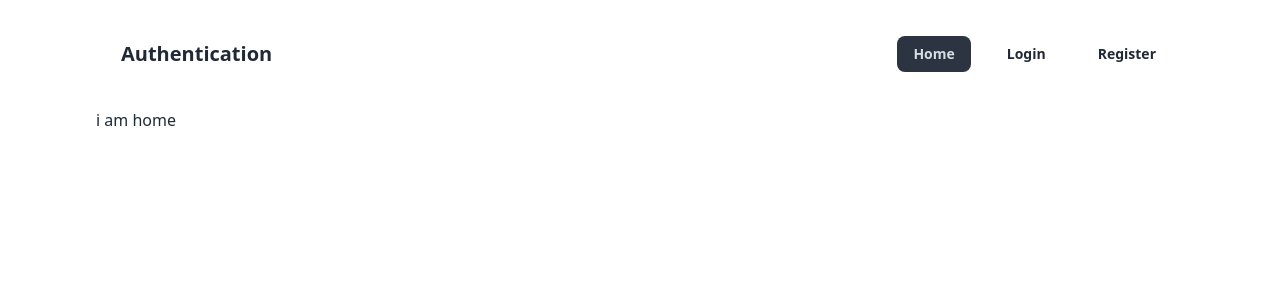
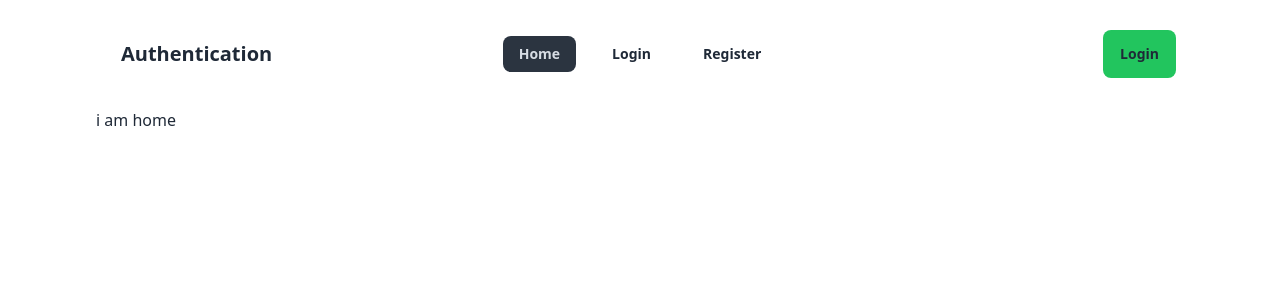
Before and after one commit to maybemahdi/authenticate-user-email-pass-template, a React (Vite) app: page / in a window 1280 px wide. Shown: the top 300 px of the page. Built offline with nearby package versions, Linux system fonts and the light colour scheme; no server answers.

Commit message:
added signout

```diff
--- a/src/Components/AuthProvider.jsx
+++ b/src/Components/AuthProvider.jsx
@@ -1,6 +1,11 @@
-import { createContext, useState } from "react";
+import { createContext, useEffect, useState } from "react";
 import PropTypes from "prop-types";
-import { createUserWithEmailAndPassword } from "firebase/auth";
+import {
+  createUserWithEmailAndPassword,
+  onAuthStateChanged,
+  signInWithEmailAndPassword,
+  signOut,
+} from "firebase/auth";
 import { auth } from "../firebase.config";
 
 export const AuthContext = createContext(null);
@@ -10,7 +15,22 @@ const AuthProvider = ({ children }) => {
   const createUser = (email, password) => {
     return createUserWithEmailAndPassword(auth, email, password);
   };
-  const authValue = { user, createUser };
+  const signInUser = (email, password) => {
+    return signInWithEmailAndPassword(auth, email, password);
+  };
+  const logOut = () => {
+    return signOut(auth);
+  };
+  // observe user state, if user logged in or loggedOut?!
+  useEffect(() => {
+    const unSubscribe = onAuthStateChanged(auth, (currentUser) => {
+      setUser(currentUser);
+    });
+    return () => {
+      unSubscribe();
+    };
+  }, []);
+  const authValue = { user, createUser, signInUser, logOut };
   return (
     <AuthContext.Provider value={authValue}>{children}</AuthContext.Provider>
   );
--- a/src/Components/Nav.jsx
+++ b/src/Components/Nav.jsx
@@ -1,16 +1,26 @@
-import { NavLink } from "react-router-dom";
+import { useContext } from "react";
+import { Link, NavLink } from "react-router-dom";
+import { AuthContext } from "./AuthProvider";
 
 const Nav = () => {
+  const { user, logOut } = useContext(AuthContext);
+  const handleLogOut = () => {
+    logOut()
+      .then(() => {
+        alert("logged out successful");
+      })
+      .catch((err) => console.log(err));
+  };
   const links = (
     <>
       <li>
-        <NavLink to={'/'}>Home</NavLink>
+        <NavLink to={"/"}>Home</NavLink>
       </li>
       <li>
-        <NavLink to={'/login'}>Login</NavLink>
+        <NavLink to={"/login"}>Login</NavLink>
       </li>
       <li>
-        <NavLink to={'/register'}>Register</NavLink>
+        <NavLink to={"/register"}>Register</NavLink>
       </li>
     </>
   );
@@ -43,8 +53,24 @@ const Nav = () => {
         </div>
         <a className="btn btn-ghost text-xl">Authentication</a>
       </div>
-      <div className="navbar-end hidden lg:flex">
-        <ul className="menu gap-5 font-semibold menu-horizontal px-1">{links}</ul>
+      <div className="navbar-center hidden lg:flex">
+        <ul className="menu gap-5 font-semibold menu-horizontal px-1">
+          {links}
+        </ul>
+      </div>
+      <div className="navbar-end gap-5">
+        {user ? (
+          <>
+            <span>{user.email}</span>
+            <button  onClick={handleLogOut} className="btn-ghost bg-green-500 btn">Sign Out</button>
+          </>
+        ) : (
+          <Link to={"/login"}>
+            <button className="btn-ghost bg-green-500 btn">
+              Login
+            </button>
+          </Link>
+        )}
       </div>
     </div>
   );
--- a/src/Pages/Login.jsx
+++ b/src/Pages/Login.jsx
@@ -2,11 +2,12 @@ import {
   signInWithEmailAndPassword,
   sendPasswordResetEmail,
 } from "firebase/auth";
-import { useRef, useState } from "react";
+import { useContext, useRef, useState } from "react";
 import { FaRegEye } from "react-icons/fa6";
 import { FaRegEyeSlash } from "react-icons/fa6";
 import { Link } from "react-router-dom";
 import { auth } from "../firebase.config";
+import { AuthContext } from "../Components/AuthProvider";
 
 const Login = () => {
   const [showPassword, setShowPassword] = useState(false);
@@ -15,6 +16,7 @@ const Login = () => {
   const [forgetError, setForgetError] = useState("");
   const [successForget, setSuccessForget] = useState("");
   const emailRef = useRef(null);
+  const { signInUser } = useContext(AuthContext);
 
   const handleFirebaseError = (errorCode) => {
     switch (errorCode) {
@@ -35,7 +37,8 @@ const Login = () => {
     //reset error or success message
     setLogged("");
     setError("");
-    signInWithEmailAndPassword(auth, email, password)
+    // signInWithEmailAndPassword(auth, email, password)
+    signInUser(email, password)
       .then((result) => {
         console.log(result.user);
         setLogged("Logged in successfully");
```
